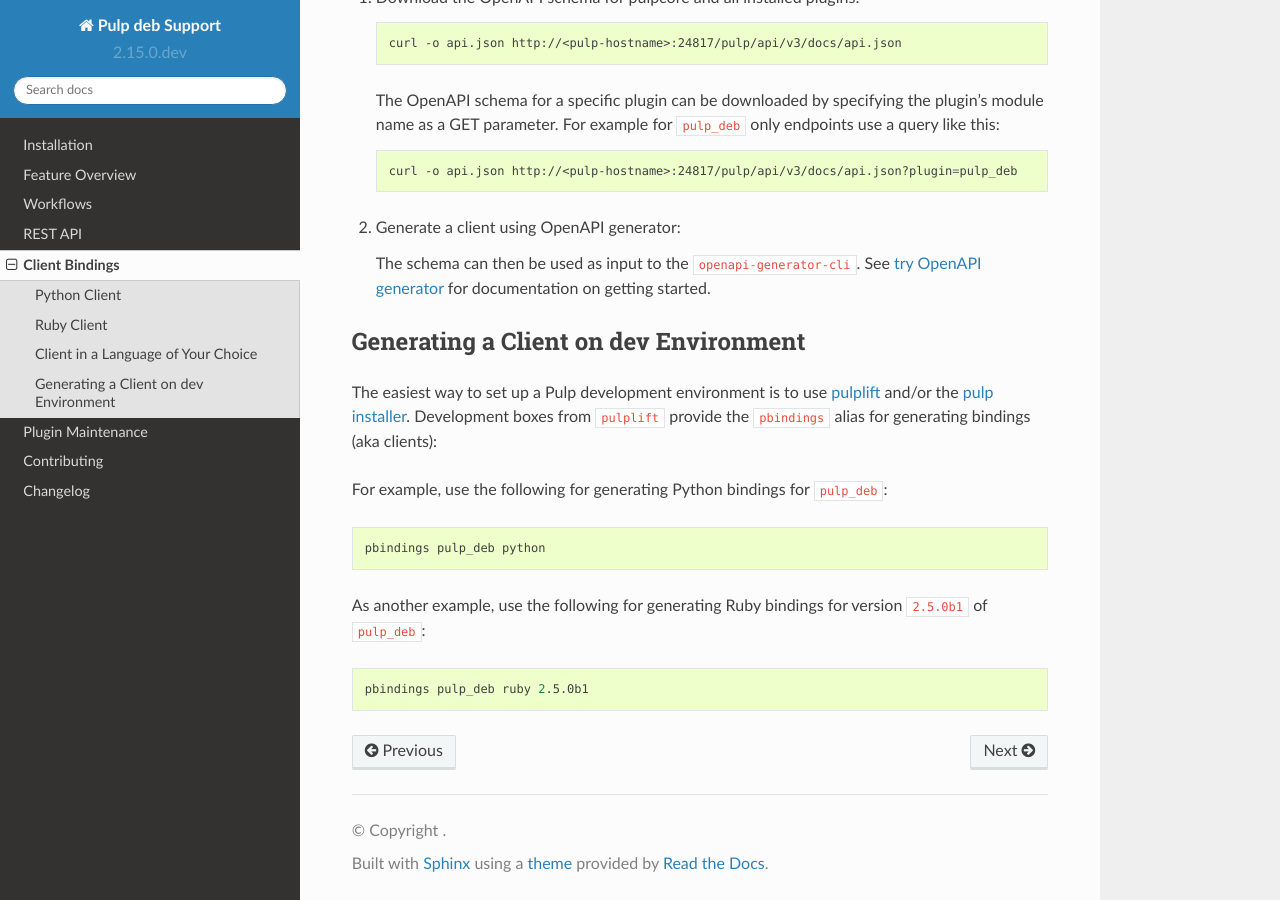
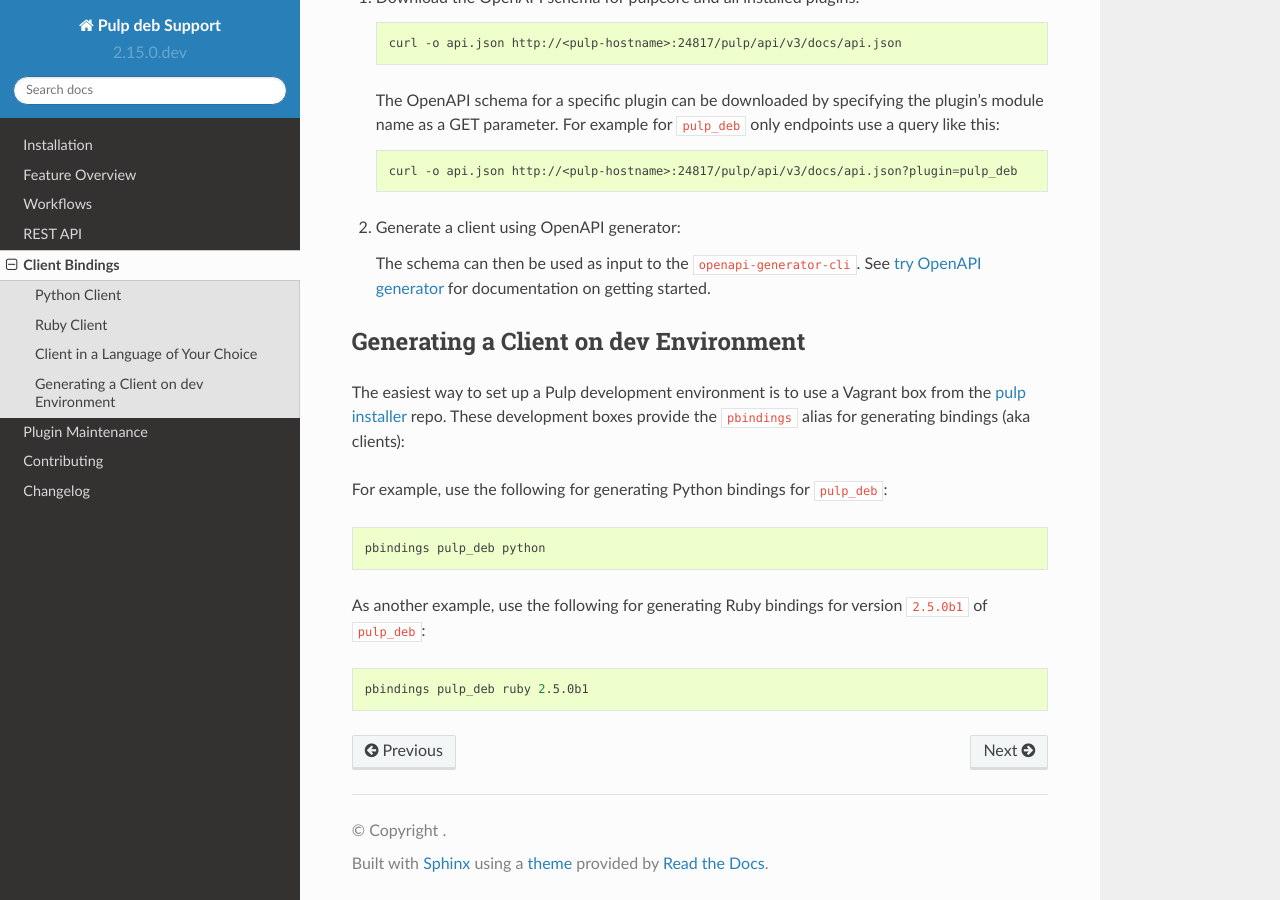
Before and after one commit to pulp/pulp_deb, a Sphinx documentation site: the page built from docs/bindings.rst, in a window 1280 px wide and 900 px high, scrolled down 752 px. Built offline with Sphinx 7.4.7 and the Read the Docs theme 2.0.0, drawn with Linux system fonts in a browser that asks for light colours.

Commit message:
Adjust documentation URLs
[noissue]

```diff
--- a/docs/bindings.rst
+++ b/docs/bindings.rst
@@ -53,8 +53,8 @@ Generating a client is a two step process:
 Generating a Client on dev Environment
 --------------------------------------------------------------------------------
 
-The easiest way to set up a Pulp development environment is to use `pulplift`_ and/or the `pulp installer`_.
-Development boxes from ``pulplift`` provide the ``pbindings`` alias for generating bindings (aka clients):
+The easiest way to set up a Pulp development environment is to use a Vagrant box from the `pulp installer`_ repo.
+These development boxes provide the ``pbindings`` alias for generating bindings (aka clients):
 
 For example, use the following for generating Python bindings for ``pulp_deb``:
 
--- a/docs/external_references.rst
+++ b/docs/external_references.rst
@@ -54,8 +54,6 @@
    https://github.com/pulp/plugin_template
 .. _pulp plugin template README:
    https://github.com/pulp/plugin_template/blob/master/README.md
-.. _pulplift:
-   https://github.com/pulp/pulplift
 .. _pulp installer:
    https://github.com/pulp/pulp_installer
 .. _pulp_deb GitHub actions pipelines:
--- a/docs/index.rst
+++ b/docs/index.rst
@@ -12,7 +12,7 @@ See the :ref:`REST API <rest_api>` documentation for an exhaustive feature refer
 
 The most important places relating to this project:
 
-* The `Pulp Project`_ homepage.
+* The `Pulp project`_ homepage.
 * The `pulpcore documentation`_.
 * The `pulp_deb issue tracker`_.
 * The `pulp_deb source repository`_.
```
